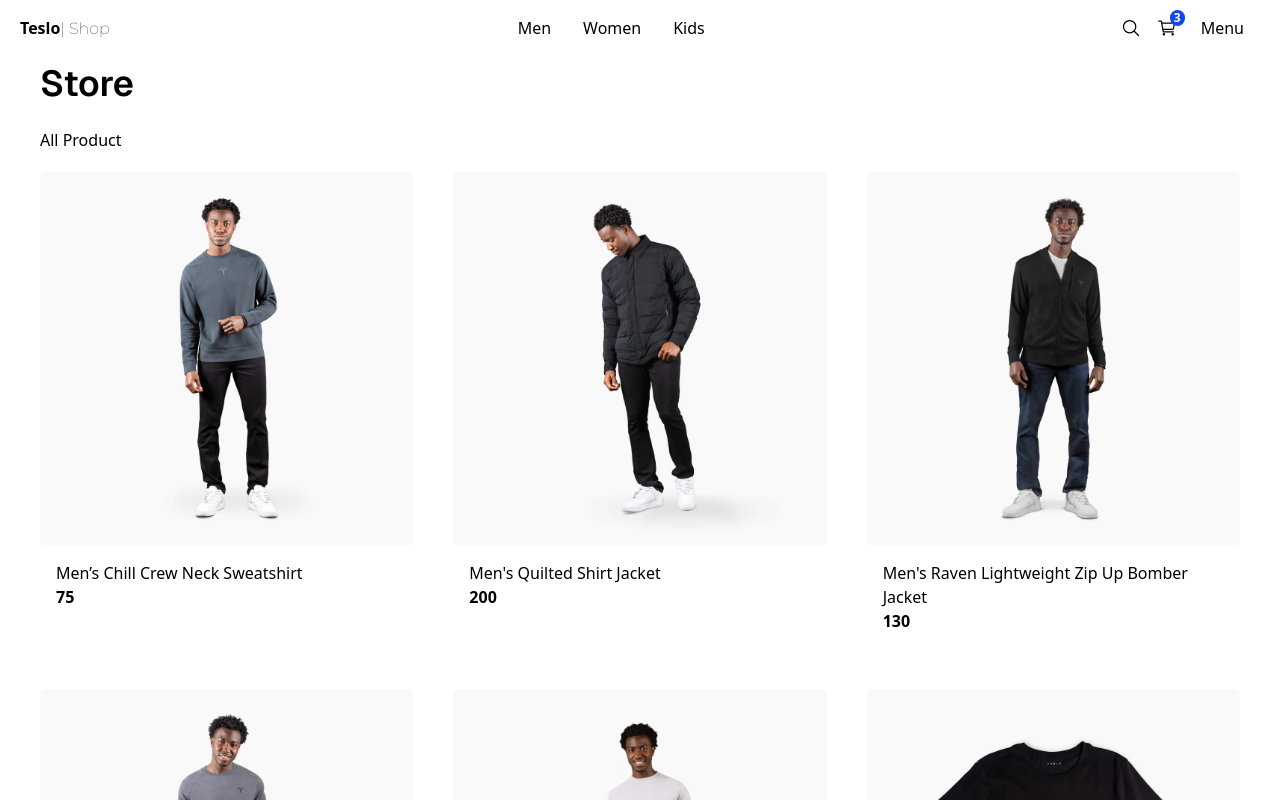
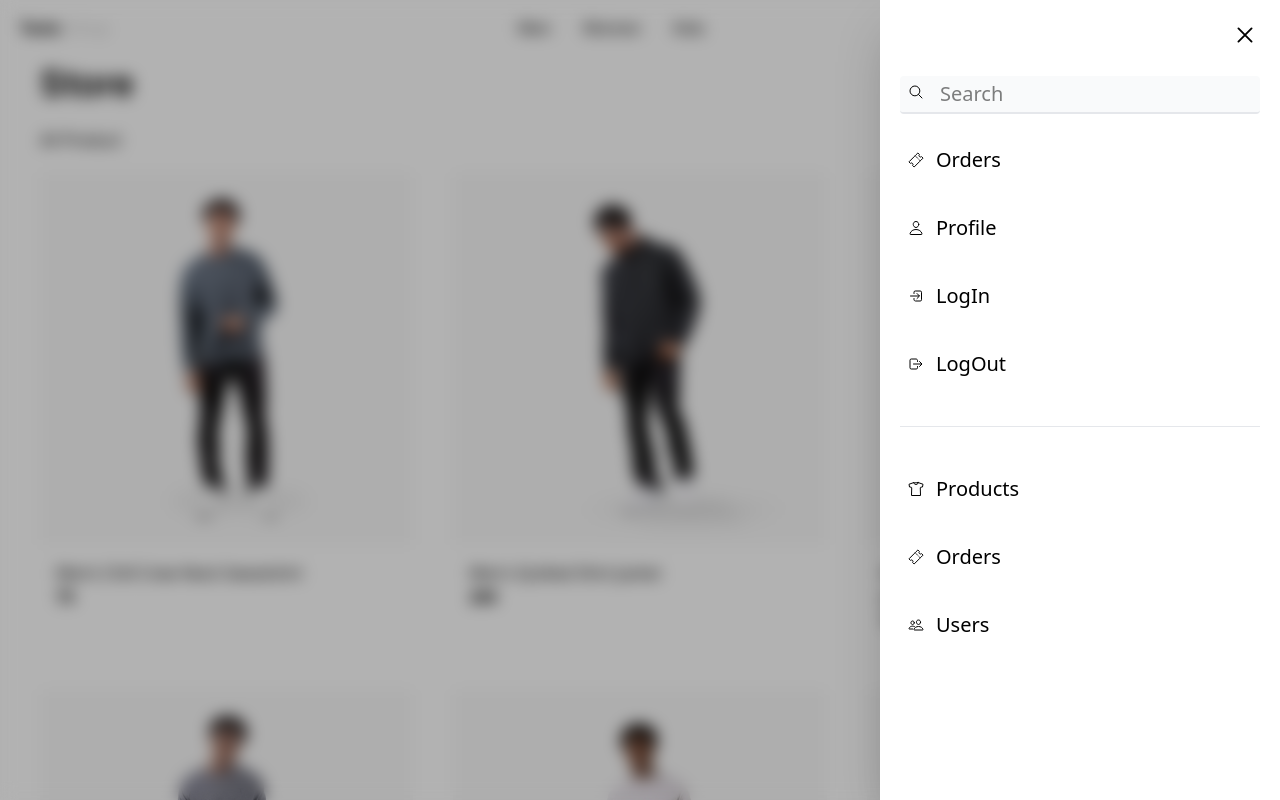
Before and after one commit to Enmanuel-TG/teslo-shop, a Next.js app: page / in a window 1280 px wide. Shown: the top 800 px of the page. Built offline with nearby package versions, Linux system fonts and the light colour scheme.

Commit message:
implement a sidebar menu

```diff
--- a/src/app/(shop)/layout.tsx
+++ b/src/app/(shop)/layout.tsx
@@ -1,4 +1,4 @@
-import { TopMenu } from "@/src/components";
+import { Sidebar, TopMenu } from "@/src/components";
 
 export default function ShopLayout({
   children,
@@ -7,6 +7,7 @@
 }) {
   return <div className="min-h-screen">
     <TopMenu />
+    <Sidebar/>
     <div className="px-0 sm:px-10">
     {children}
     </div>
--- a/src/components/index.ts
+++ b/src/components/index.ts
@@ -1,6 +1,7 @@
 export * from "./ui/top-menu/TopMenu"
 export * from "./ui/not-found/PageNotFound"
 export * from "./ui/title/Title"
+export * from "./ui/sidebar/Sidebar"
 
 
 export * from "./products/ProductGrid/ProductGrid"
--- /dev/null
+++ b/src/components/ui/sidebar/Sidebar.tsx
@@ -0,0 +1,112 @@
+"use client";
+
+import Link from "next/link";
+import {
+  IoCloseOutline,
+  IoLogInOutline,
+  IoLogOutOutline,
+  IoPeopleOutline,
+  IoPersonOutline,
+  IoSearchOutline,
+  IoShirtOutline,
+  IoTicketOutline,
+} from "react-icons/io5";
+
+
+interface links {
+  title: string,
+  icon: React.ReactElement
+  href: string
+}
+
+
+const pages1: links[] = [
+  {
+    title: "Orders",
+    icon: <IoTicketOutline />,
+    href: "/",
+  },
+  {
+    title: "Profile",
+    icon: <IoPersonOutline />,
+    href: "/",
+  },
+  {
+    title: "LogIn",
+    icon: <IoLogInOutline />,
+    href: "/",
+  },
+  {
+    title: "LogOut",
+    icon: <IoLogOutOutline/>,
+    href: "/",
+  },
+];
+
+
+const pages2: links[] = [
+  {
+    title: "Products",
+    icon: <IoShirtOutline />,
+    href: "",
+  },
+  {
+    title: "Orders",
+    icon: <IoTicketOutline />,
+    href: "/",
+  },
+  {
+    title: "Users",
+    icon: <IoPeopleOutline />,
+    href: "",
+  },
+];
+
+export const Sidebar = () => {
+  return (
+    <div>
+      <div className="fixed top-0 left-0 w-screen h-screen z-10 bg-black opacity-30"></div>
+      <div className="fade-in fixed top-0 left-0 w-screen h-screen z-10 backdrop-filter backdrop-blur-sm"></div>
+
+      <nav className="fixed p-5 right-0 top-0 w-[400px] h-screen bg-white z-20 shadow-2xl transform transition-all duration-300">
+        <IoCloseOutline
+          size={30}
+          className="absolute top-5 right-5 cursor-pointer"
+          onClick={() => {
+            console.log("click");
+          }}
+        />
+
+        <div className="relative mt-14">
+          <IoSearchOutline className="absolute top-2 left-2" />
+          <input
+            type="text"
+            placeholder="Search"
+            className="w-full bg-gray-50 rounded pl-10 pr-10 py-1 border-b-2 text-xl border-gray-200 focus:outline-none focus:border-blue-500"
+          />
+        </div>
+        {pages1.map((page, i) => (
+          <Link
+            key={i}
+            href={page.href}
+            className="flex items-center mt-6 p-2 hover:bg-gray-100 rounded  transition-all"
+          >
+            {page.icon}
+            <span className="ml-3 text-xl">{page.title}</span>
+          </Link>
+        ))}
+        <div className="w-full h-px bg-gray-200 my-10"></div>
+        {pages2.map((page, i) => (
+          <Link
+            key={i}
+            href={page.href}
+            className="flex items-center mt-6 p-2 hover:bg-gray-100 rounded  transition-all"
+          >
+            {page.icon}
+            <span className="ml-3 text-xl">{page.title}</span>
+          </Link>
+        ))}
+      </nav>
+    </div>
+  );
+};
```
